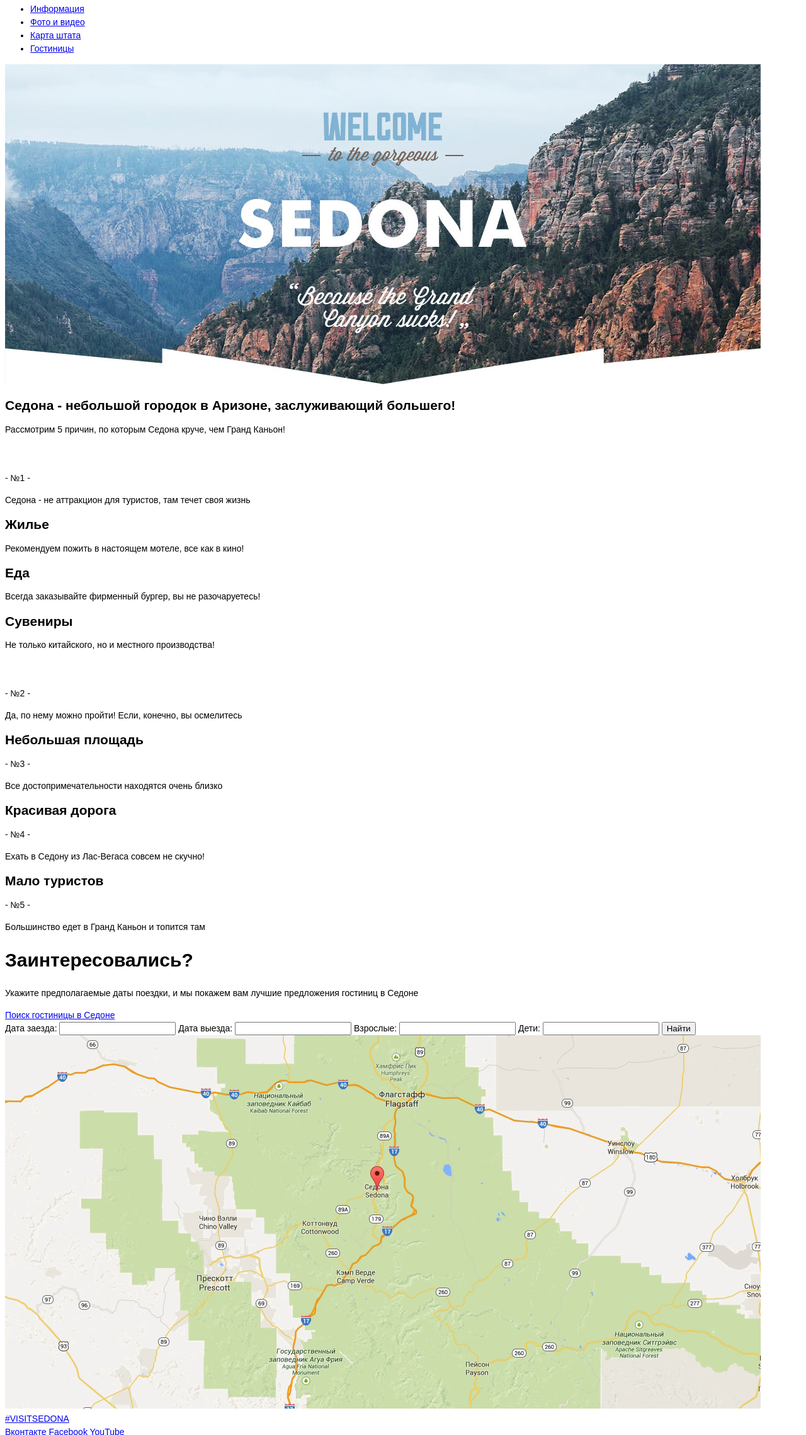
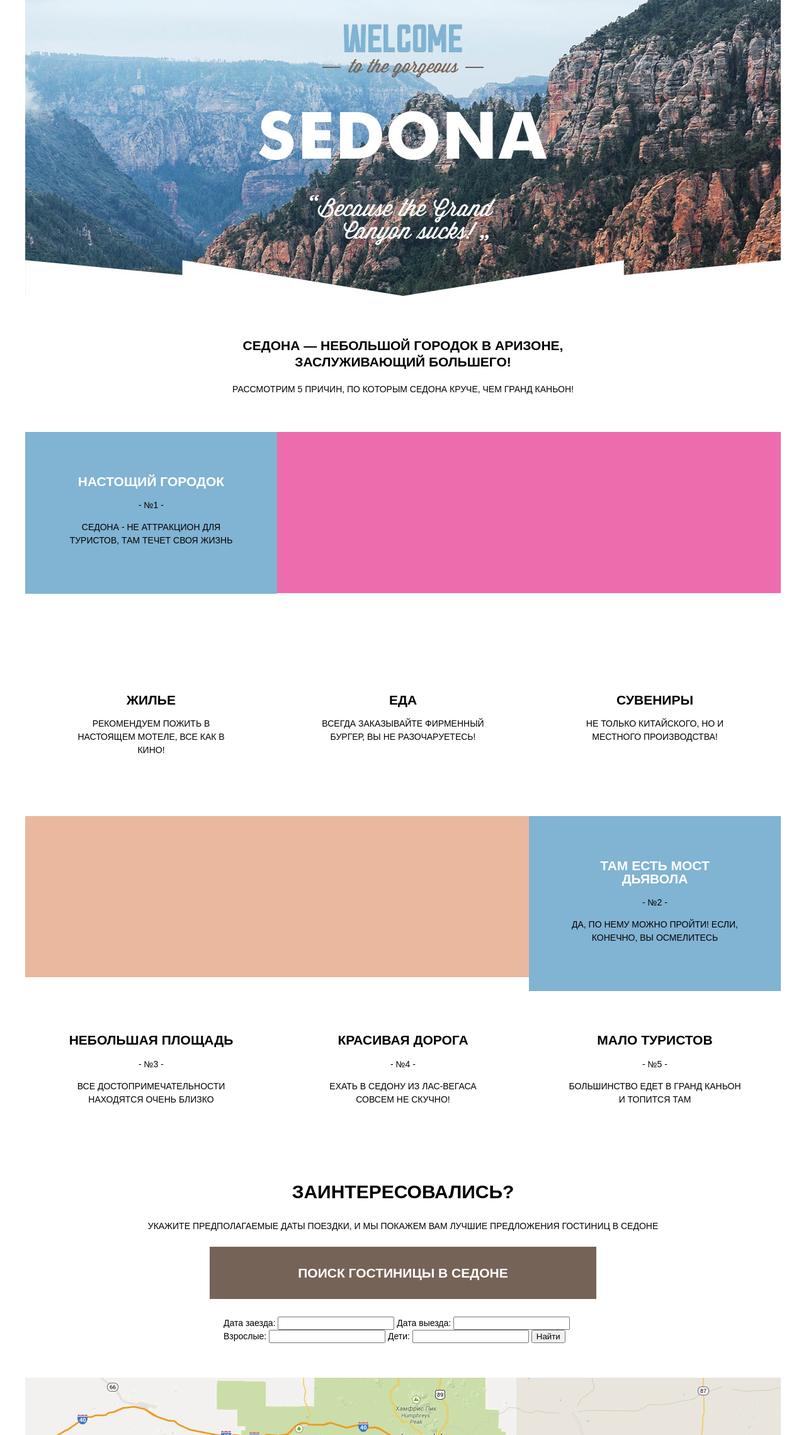
Before and after one commit to anlab27/279601-sedona, a plain HTML site: page index.html in a window 1280 px wide. Shown: the part 94-2373 px from the top of the page at 63% size. Drawn offline with Linux system fonts and the light colour scheme.

Commit message:
Сетки

```diff
--- a/css/style.css
+++ b/css/style.css
@@ -30,4 +30,276 @@ body {
   line-height: 26px;
   color: #000000;
   font-weight: bold;
+  text-transform: uppercase;
+  margin-top: 0;
 }
+
+a {
+	text-decoration: none;
+	color: #000000;
+}
+
+.container {
+	width: 1200px;
+	margin: 0 auto;
+}
+
+.clearfix::after {
+	content: "";
+	display: table;
+	clear: both;
+}
+
+.logo {
+	position: absolute;
+	width: 138px;
+	left: 606px;
+	top: 0px;
+}
+
+.main-nav{
+	padding: 0 72px;
+	padding-top: 6px;
+	padding-bottom: 16px;
+}
+
+.main-nav ul {
+	list-style: none;
+	padding: 0;
+	margin: 0;
+}
+
+.main-nav li:first-child,
+.main-nav li:nth-child(2) {
+	width: 240px;
+	float: left;
+	text-align: left;
+}
+
+.main-nav li:last-child,
+.main-nav li:nth-child(3) {
+	width: 240px;
+	float: right;
+	text-align: right;
+}
+
+.main-nav a {
+	font-family: "PT Sans", "Arial", sans-serif;
+	font-size: 14px;
+	line-height: 26px;
+	font-weight: bold;
+	text-transform: uppercase;
+}
+
+.greeting {
+	margin-bottom: 60px;
+}
+
+.features-title {
+	width: 575px;
+	margin: 0 auto;
+	margin-bottom: 55px;
+}
+
+.features-title h2,
+.features-title p {
+	text-align: center;
+	text-transform: uppercase;
+	line-height: 26px;
+}
+
+.features-blue .features-item {
+	background-color: #81b3d2;
+}
+
+.features-first .features-item,
+.features-grey .features-item {
+	float: left;
+}
+
+.features-first .features-image {
+	width: 800px;
+	height: 256px;
+	float: right;
+	background-color: #ed6cad;
+}
+
+.features-item {
+	width: 280px;
+	padding: 60px;
+	padding-top: 50px;
+	text-transform: uppercase;
+	text-align: center;
+}
+
+.features-second .features-image {
+	width: 800px;
+	height: 256px;
+	float: left;
+	background-color: #eab79f;
+}
+
+.features-second .features-item {
+	float:right;
+}
+
+.features-first {
+	margin-bottom: 80px;
+}
+
+.advantages-item {
+	width: 280px;
+	float: left;
+	text-transform: uppercase;
+	text-align: center;
+	padding: 60px;
+	margin-bottom: 20px;
+}
+
+.features-grey {
+	margin-bottom: 50px;
+}
+
+.choise-hotel-title {
+	text-transform: uppercase;
+	text-align: center;
+	line-height: 24px;
+}
+
+.choise-hotel-title h3 {
+	font-size: 30px;
+}
+
+.choise-hotel-title p {
+	margin-bottom: 50px;
+}
+
+.choise-hotel-title .btn-search {
+	width: 190;
+	padding: 30px 140px;
+	background-color: #766357;
+	line-height: 26px;
+	font-size: 21px;
+	color: #ffffff;
+	font-weight: bold;
+}
+
+.choise-hotel-form form {
+	width: 570px;
+	margin: 0 auto;
+	background-color: #ffffff;
+	padding: 55px;
+}
+
+.hashtag {
+	width: 280px;
+	float:left;
+	padding: 50px 60px;
+	line-height: 26px;
+	font-size: 21px;
+	font-weight: bold;
+}
+
+.socials {
+	padding: 55px 125px;
+	width: 150px;
+	float:left;
+}
+
+.copyright {
+	width: 200px;
+	padding: 40px 100px;
+	float: right;
+}
+
+.search-conditions {
+	background-color: #83a4c3;
+	padding: 30px 72px
+}
+
+.infrastructure,
+.type-place {
+	width: 240px;
+	float: left;
+	margin-right: 15px;
+}
+
+.right-wrapper {
+	width: 328;
+	float: right;
+}
+
+.search-results {
+	width: 1056px;
+	padding: 30px 72px;
+	border-bottom: 2px solid #e5e5e5;
+}
+
+.result-number {
+	width: 120px;
+	float: left;
+	margin-right: 50px;
+	line-height: 26px;
+	text-transform: uppercase;
+}
+
+.sorting p {
+	width: 75px;
+	float: left;
+	margin-right: 40px;
+	font-size: 12px;
+	line-height: 18px;
+	text-transform: uppercase;
+}
+
+.sorting li {
+	width: 85px;
+	float: left;
+	font-size: 12px;
+	line-height: 18px;
+	text-transform: uppercase;
+}
+
+.arrows-sorting li{
+	width: 15px;
+	float: right;
+	margin-left: 15px;
+}
+
+.hotel-list-item {
+	padding: 30px 72px;
+	border-bottom: 2px solid #e5e5e5;
+}
+
+.hotel-image {
+	width: 135px;
+	float: left;
+	margin-right: 30px;
+}
+
+.raiting {
+	width: 110px;
+	float: right;
+	text-transform: unset;
+}
+
+.description span {
+	text-transform: uppercase;
+}
+
+.btn {
+	display: inline-block;
+	margin-right: 6px;
+	font-weight: bold;
+	color: #ffffff;
+	padding: 5px 16px;
+	text-transform: uppercase;
+}
+
+.btn-detail {
+	background-color: #81b3d2;
+}
+
+.btn-reserve {
+	background-color: #766357;
+}
--- a/index.html
+++ b/index.html
@@ -12,7 +12,7 @@
         <div class="logo">
           <a><img src="img/logo.png" width="138" height="70" alt="City of Sedona"></a>
         </div>
-        <nav class="main-nav">
+        <nav class="main-nav clearfix">
           <ul>
             <li>
               <a href="#">Информация</a>
@@ -21,10 +21,10 @@
               <a href="#">Фото и видео</a>
             </li>
             <li>
-              <a href="#">Карта штата</a>
+              <a href="inner.html">Гостиницы</a>
             </li>
             <li>
-              <a href="inner.html">Гостиницы</a>
+              <a href="#">Карта штата</a>
             </li>
           </ul>
         </nav>
@@ -34,18 +34,18 @@
           <img src="img/greeting-image.jpg" width="1200" height="508" alt="Welcome to Sedona">
         </section>
         <section class="features-title">
-          <h2>Седона - небольшой городок в Аризоне, заслуживающий большего!</h2>
+          <h2>Седона &mdash; небольшой городок в Аризоне, заслуживающий большего!</h2>
           <p>Рассмотрим 5 причин, по которым Седона круче, чем Гранд Каньон!</p>
         </section>
-        <section class="features features-blue">
+        <section class="features features-blue features-first clearfix">
           <div class="features-item">
             <h2>Настощий городок</h2>
-            <span class="number">- №1 -</span>
+            <p class="number">- №1 -</p>
             <p>Седона - не аттракцион для туристов, там течет своя жизнь</p>
           </div>
           <div class="features-image"></div>
         </section>
-        <section class="advantages">
+        <section class="advantages clearfix">
           <div class="advantages-item">
             <h2>Жилье</h2>
             <p>Рекомендуем пожить в настоящем мотеле, все как в кино!</p>
@@ -59,35 +59,35 @@
             <p>Не только китайского, но и местного производства!</p>
           </div>
         </section>
-        <section class="features features-blue">
+        <section class="features features-blue features-second clearfix">
           <div class="features-image"></div>
           <div class="features-item">
             <h2>Там есть Мост дьявола</h2>
-            <span class="number">- №2 -</span>
+            <p class="number">- №2 -</p>
             <p>Да, по нему можно пройти! Если, конечно, вы осмелитесь</p>
           </div>
         </section>
-        <section class="features features-grey">
+        <section class="features features-grey clearfix">
           <div class="features-item">
             <h2>Небольшая площадь</h2>
-            <span class="number">- №3 -</span>
+            <p class="number">- №3 -</p>
             <p>Все достопримечательности находятся очень близко</p>
           </div>
           <div class="features-item">
             <h2>Красивая дорога</h2>
-            <span class="number">- №4 -</span>
+            <p class="number">- №4 -</p>
             <p>Ехать в Седону из Лас-Вегаса совсем не скучно!</p>
           </div>
           <div class="features-item">
             <h2>Мало туристов</h2>
-            <span class="number">- №5 -</span>
+            <p class="number">- №5 -</p>
             <p>Большинство едет в Гранд Каньон и топится там</p>
           </div>
         </section>
         <section class="choise-hotel-title">
           <h3>Заинтересовались?</h3>
           <p>Укажите предполагаемые даты поездки, и мы покажем вам лучшие предложения гостиниц в Седоне</p>
-          <a class="btn btn-search" href="#">Поиск гостиницы в Седоне</a>
+          <a class="btn-search" href="#">Поиск гостиницы в Седоне</a>
         </section>
         <section class="choise-hotel-form">
           <form action="https://echo.htmlacademy.ru" method="get">
```
Also changed, not shown: inner.html (+35 -13 lines).
